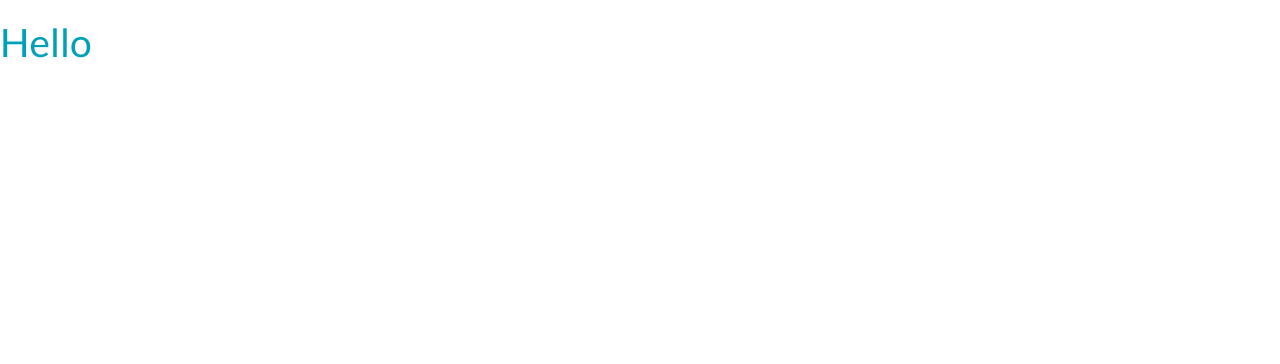
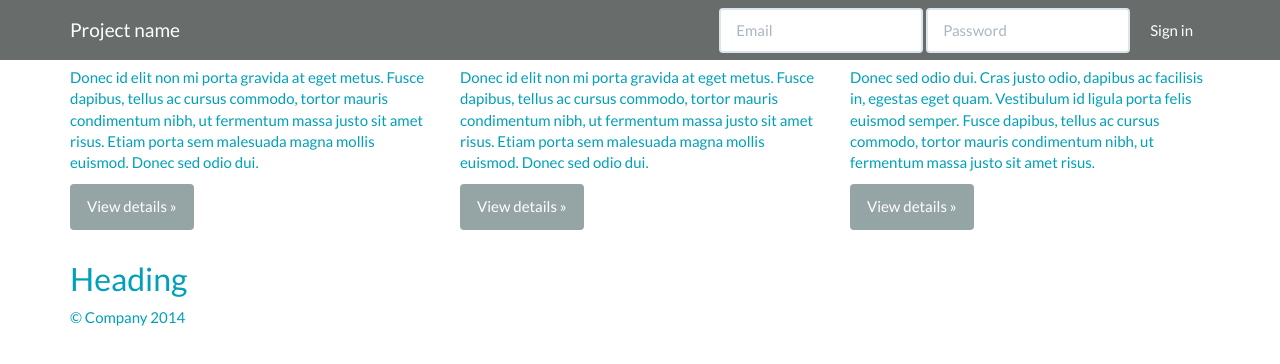
Before and after one commit to dakotalightning/koda.starter, a website: page index.htm in a window 1280 px wide. Drawn offline with nearby package versions, Linux system fonts and the light colour scheme.

Commit message:
updated the html

```diff
--- a/index.htm
+++ b/index.htm
@@ -6,6 +6,10 @@
     <meta http-equiv="X-UA-Compatible" content="IE=edge">
     <meta name="viewport" content="width=device-width, initial-scale=1">
     <!-- The above 3 meta tags *must* come first in the head; any other head content must come *after* these tags -->
+    <meta name="description" content="">
+    <meta name="author" content="">
+    <link rel="icon" href="../../favicon.ico">
+
     <title>Home</title>
 
     <!-- Bootstrap -->
@@ -20,10 +24,71 @@
 </head>
 
 <body>
-    <h1>Hello</h1>
+
+    <nav class="navbar navbar-inverse navbar-fixed-top">
+        <div class="container">
+            <div class="navbar-header">
+                <button type="button" class="navbar-toggle collapsed" data-toggle="collapse" data-target="#navbar" aria-expanded="false" aria-controls="navbar">
+                    <span class="sr-only">Toggle navigation</span>
+                    <span class="icon-bar"></span>
+                    <span class="icon-bar"></span>
+                    <span class="icon-bar"></span>
+                </button>
+                <a class="navbar-brand" href="#">Project name</a>
+            </div>
+            <div id="navbar" class="navbar-collapse collapse">
+                <form class="navbar-form navbar-right">
+                    <div class="form-group">
+                        <input type="text" placeholder="Email" class="form-control">
+                    </div>
+                    <div class="form-group">
+                        <input type="password" placeholder="Password" class="form-control">
+                    </div>
+                    <button type="submit" class="btn btn-success">Sign in</button>
+                </form>
+            </div>
+            <!--/.navbar-collapse -->
+        </div>
+    </nav>
+
+    <div class="container">
+        <!-- Example row of columns -->
+        <div class="row">
+            <div class="col-md-4">
+                <h2>Heading</h2>
+                <p>Donec id elit non mi porta gravida at eget metus. Fusce dapibus, tellus ac cursus commodo, tortor mauris condimentum nibh, ut fermentum massa justo sit amet risus. Etiam porta sem malesuada magna mollis euismod. Donec sed odio dui. </p>
+                <p><a class="btn btn-default" href="#" role="button">View details &raquo;</a></p>
+            </div>
+            <div class="col-md-4">
+                <h2>Heading</h2>
+                <p>Donec id elit non mi porta gravida at eget metus. Fusce dapibus, tellus ac cursus commodo, tortor mauris condimentum nibh, ut fermentum massa justo sit amet risus. Etiam porta sem malesuada magna mollis euismod. Donec sed odio dui. </p>
+                <p><a class="btn btn-default" href="#" role="button">View details &raquo;</a></p>
+            </div>
+            <div class="col-md-4">
+                <h2>Heading</h2>
+                <p>Donec sed odio dui. Cras justo odio, dapibus ac facilisis in, egestas eget quam. Vestibulum id ligula porta felis euismod semper. Fusce dapibus, tellus ac cursus commodo, tortor mauris condimentum nibh, ut fermentum massa justo sit amet
+                    risus.</p>
+                <p><a class="btn btn-default" href="#" role="button">View details &raquo;</a></p>
+            </div>
+        </div>
+    </div>
+    <!-- /container -->
+
+    <footer>
+        <div class="container">
+            <div class="row">
+                <div class="col-md-12">
+                    <h2>Heading</h2>
+                    <p>&copy; Company 2014</p>
+                </div>
+            </div>
+        </div>
+    </footer>
+
     <!-- jQuery (necessary for Bootstrap's JavaScript plugins) -->
     <script src="https://ajax.googleapis.com/ajax/libs/jquery/1.11.3/jquery.min.js"></script>
     <!-- Include all compiled plugins (below), or include individual files as needed -->
     <script src="https://maxcdn.bootstrapcdn.com/bootstrap/3.3.5/js/bootstrap.min.js"></script>
 </body>
+
 </html>
```
